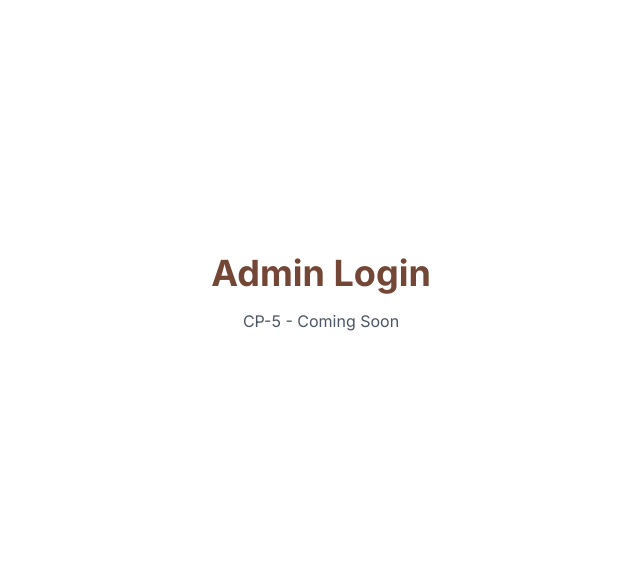
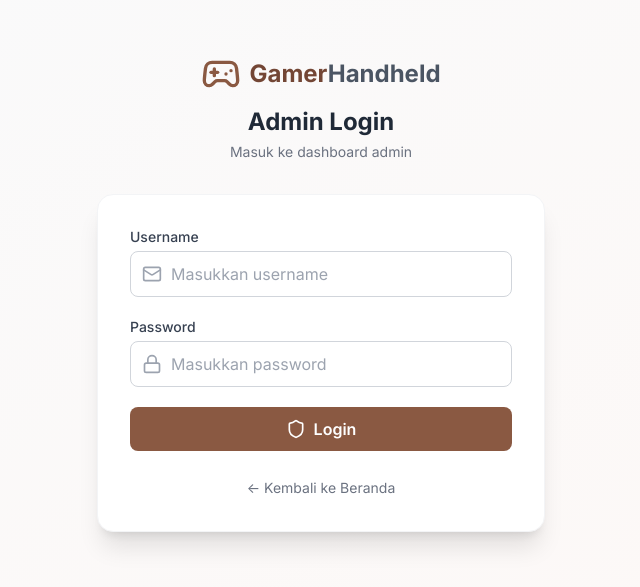
Before and after one commit to butterscotchh/gamesvault-web, a React (Vite) app in the folder client/: page /login in a window 1280 px wide. Shown: the part 107-694 px from the top of the page, without its empty margins (319-959 px from the left). Built offline with nearby package versions, Linux system fonts and the light colour scheme; no server answers.

Commit message:
CP-5: login dan reedem code

```diff
--- a/client/src/components/common/Navbar.jsx
+++ b/client/src/components/common/Navbar.jsx
@@ -2,7 +2,6 @@
 import { useNavigate } from 'react-router-dom';
 import { Gamepad2, Shield } from 'lucide-react';
 import { useAuth } from '../../context/AuthContext';
-import api from '../../api/axios';
 import toast from 'react-hot-toast';
 
 const Navbar = () => {
@@ -17,16 +16,22 @@
       toast.error('Masukkan promo code!');
       return;
     }
+
     setIsLoading(true);
+
     try {
-      const response = await api.post('/validate-promo', { code: promoCode.trim() });
-      if (response.data.success) {
+      // DUMMY VALIDATION - NANTI DIGANTI PAKAI API
+      await new Promise(resolve => setTimeout(resolve, 1000));
+
+      if (promoCode.trim() === 'GAMER2026') {
         toast.success('Promo code valid! Redirecting...');
-        localStorage.setItem('promoToken', response.data.token);
+        localStorage.setItem('promoToken', 'dummy_promo_token');
         setTimeout(() => navigate('/login'), 1000);
+      } else {
+        toast.error('Kode promo tidak valid!');
       }
     } catch (error) {
-      toast.error(error.response?.data?.error || 'Kode promo tidak valid!');
+      toast.error('Terjadi kesalahan, coba lagi!');
     } finally {
       setIsLoading(false);
       setPromoCode('');
@@ -51,7 +56,7 @@
             </span>
           </div>
 
-          {/* Promo Code Form - SATU FORM UNTUK SEMUA */}
+          {/* Promo Code Form */}
           <form onSubmit={handleRedeem} className="flex items-center gap-2 flex-1 max-w-md mx-4">
             <div className="relative flex-1">
               <Shield className="absolute left-3 top-1/2 -translate-y-1/2 w-4 h-4 text-gray-400" />
@@ -73,9 +78,9 @@
             </button>
           </form>
 
-          {/* Right Side - Admin/Login */}
+          {/* Right Side - Logout (kalo admin login) */}
           <div className="flex items-center gap-3 shrink-0">
-            {isAuthenticated ? (
+            {isAuthenticated && (
               <>
                 <span className="text-sm text-gray-600 hidden sm:inline">Admin</span>
                 <button
@@ -85,13 +90,6 @@
                   Logout
                 </button>
               </>
-            ) : (
-              <button
-                onClick={() => navigate('/login')}
-                className="px-4 py-2 text-sm text-gray-600 hover:text-brick-600 font-medium"
-              >
-                Login
-              </button>
             )}
           </div>
         </div>
--- a/client/src/components/login/LoginPage.jsx
+++ b/client/src/components/login/LoginPage.jsx
@@ -1,9 +1,123 @@
+import { useState } from 'react';
+import { useNavigate } from 'react-router-dom';
+import { Gamepad2, Shield, Mail, Lock } from 'lucide-react';
+import { useAuth } from '../../context/AuthContext';
+import toast from 'react-hot-toast';
+
 const LoginPage = () => {
+  const [username, setUsername] = useState('');
+  const [password, setPassword] = useState('');
+  const [isLoading, setIsLoading] = useState(false);
+  const { login } = useAuth();
+  const navigate = useNavigate();
+
+  const handleSubmit = async (e) => {
+    e.preventDefault();
+
+    if (!username.trim() || !password.trim()) {
+      toast.error('Username dan password wajib diisi!');
+      return;
+    }
+
+    setIsLoading(true);
+    try {
+      // DUMMY VALIDASI - nanti diganti pake API
+      if (username === 'admin' && password === 'admin123') {
+        const dummyToken = 'dummy_jwt_token_' + Date.now();
+        login(dummyToken);
+        toast.success('Login berhasil!');
+        navigate('/admin');
+      } else {
+        toast.error('Username atau password salah!');
+      }
+    } catch (error) {
+      toast.error('Terjadi kesalahan, coba lagi!');
+    } finally {
+      setIsLoading(false);
+    }
+  };
+
   return (
-    <div className="min-h-screen bg-white flex items-center justify-center">
-      <div className="text-center">
-        <h1 className="text-4xl font-bold text-brick-700">Admin Login</h1>
-        <p className="text-gray-600 mt-4">CP-5 - Coming Soon</p>
+    <div className="min-h-screen bg-gradient-to-br from-gray-50 to-brick-50 flex items-center justify-center p-4">
+      <div className="w-full max-w-md">
+        {/* Logo */}
+        <div className="text-center mb-8">
+          <div className="flex items-center justify-center gap-2 mb-3">
+            <Gamepad2 className="w-10 h-10 text-brick-600" />
+            <span className="text-2xl font-bold text-brick-700">
+              Gamer<span className="text-gray-600">Handheld</span>
+            </span>
+          </div>
+          <h1 className="text-2xl font-bold text-gray-800">Admin Login</h1>
+          <p className="text-gray-500 text-sm mt-1">Masuk ke dashboard admin</p>
+        </div>
+
+        {/* Form */}
+        <div className="bg-white rounded-2xl shadow-xl p-8 border border-gray-100">
+          <form onSubmit={handleSubmit} className="space-y-5">
+            <div>
+              <label className="block text-sm font-medium text-gray-700 mb-1">
+                Username
+              </label>
+              <div className="relative">
+                <Mail className="absolute left-3 top-1/2 -translate-y-1/2 w-5 h-5 text-gray-400" />
+                <input
+                  type="text"
+                  value={username}
+                  onChange={(e) => setUsername(e.target.value)}
+                  placeholder="Masukkan username"
+                  className="w-full pl-10 pr-4 py-2.5 border border-gray-300 rounded-lg focus:outline-none focus:ring-2 focus:ring-brick-500 focus:border-transparent transition"
+                  disabled={isLoading}
+                />
+              </div>
+            </div>
+
+            <div>
+              <label className="block text-sm font-medium text-gray-700 mb-1">
+                Password
+              </label>
+              <div className="relative">
+                <Lock className="absolute left-3 top-1/2 -translate-y-1/2 w-5 h-5 text-gray-400" />
+                <input
+                  type="password"
+                  value={password}
+                  onChange={(e) => setPassword(e.target.value)}
+                  placeholder="Masukkan password"
+                  className="w-full pl-10 pr-4 py-2.5 border border-gray-300 rounded-lg focus:outline-none focus:ring-2 focus:ring-brick-500 focus:border-transparent transition"
+                  disabled={isLoading}
+                />
+              </div>
+            </div>
+
+            <button
+              type="submit"
+              disabled={isLoading}
+              className="w-full py-2.5 bg-brick-600 hover:bg-brick-700 text-white font-semibold rounded-lg transition-colors disabled:opacity-50 disabled:cursor-not-allowed flex items-center justify-center gap-2"
+            >
+              {isLoading ? (
+                <>
+                  <span className="w-5 h-5 border-2 border-white border-t-transparent rounded-full animate-spin" />
+                  Loading...
+                </>
+              ) : (
+                <>
+                  <Shield className="w-5 h-5" />
+                  Login
+                </>
+              )}
+            </button>
+          </form>
+
+          {/* Back to Home */}
+          <div className="mt-6 text-center">
+            <button
+              onClick={() => navigate('/')}
+              className="text-sm text-gray-500 hover:text-brick-600 transition-colors"
+            >
+              ← Kembali ke Beranda
+            </button>
+          </div>
+        </div>
       </div>
     </div>
   );
```
Also changed, not shown: 1 other file (tests, documents, lock files or other folders).
